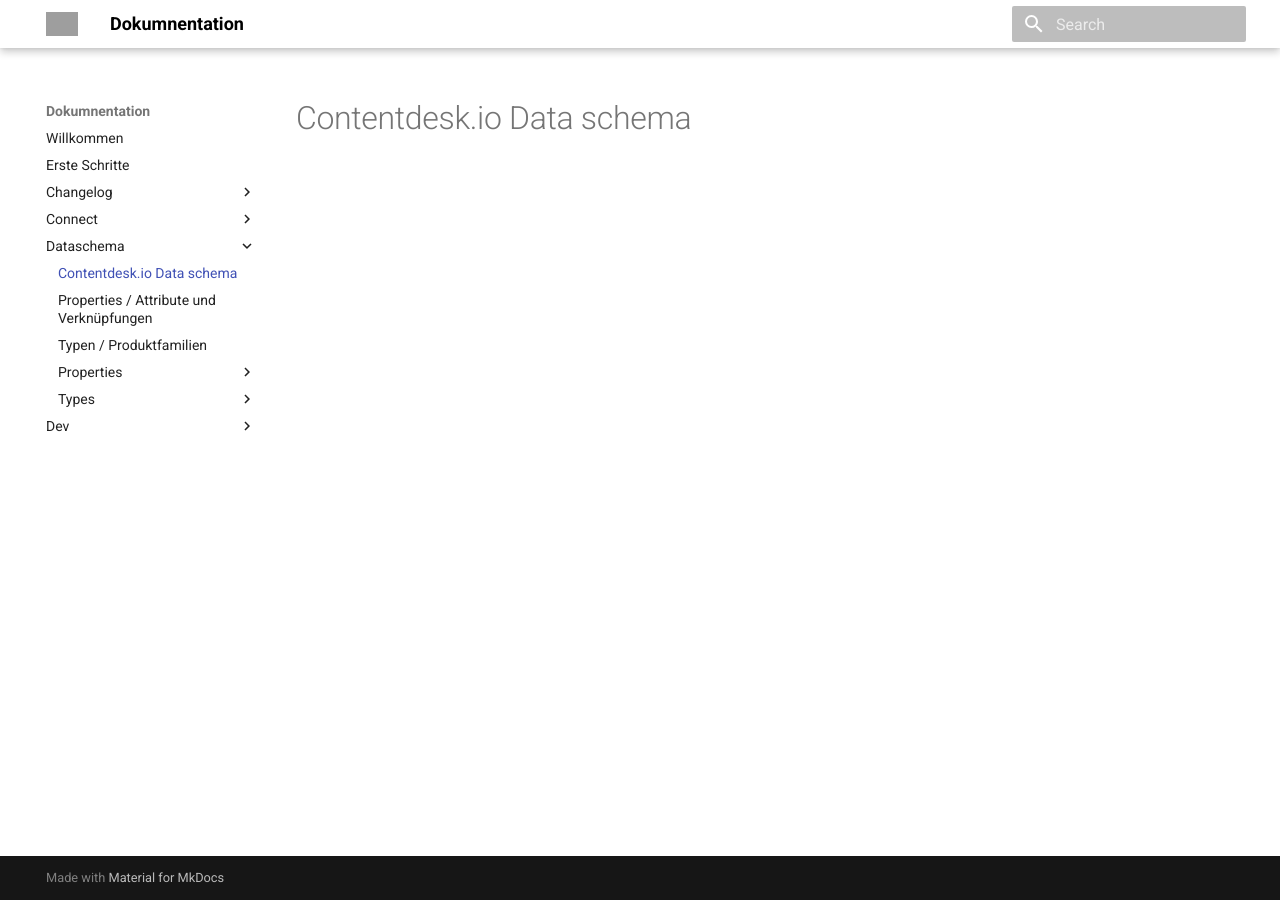
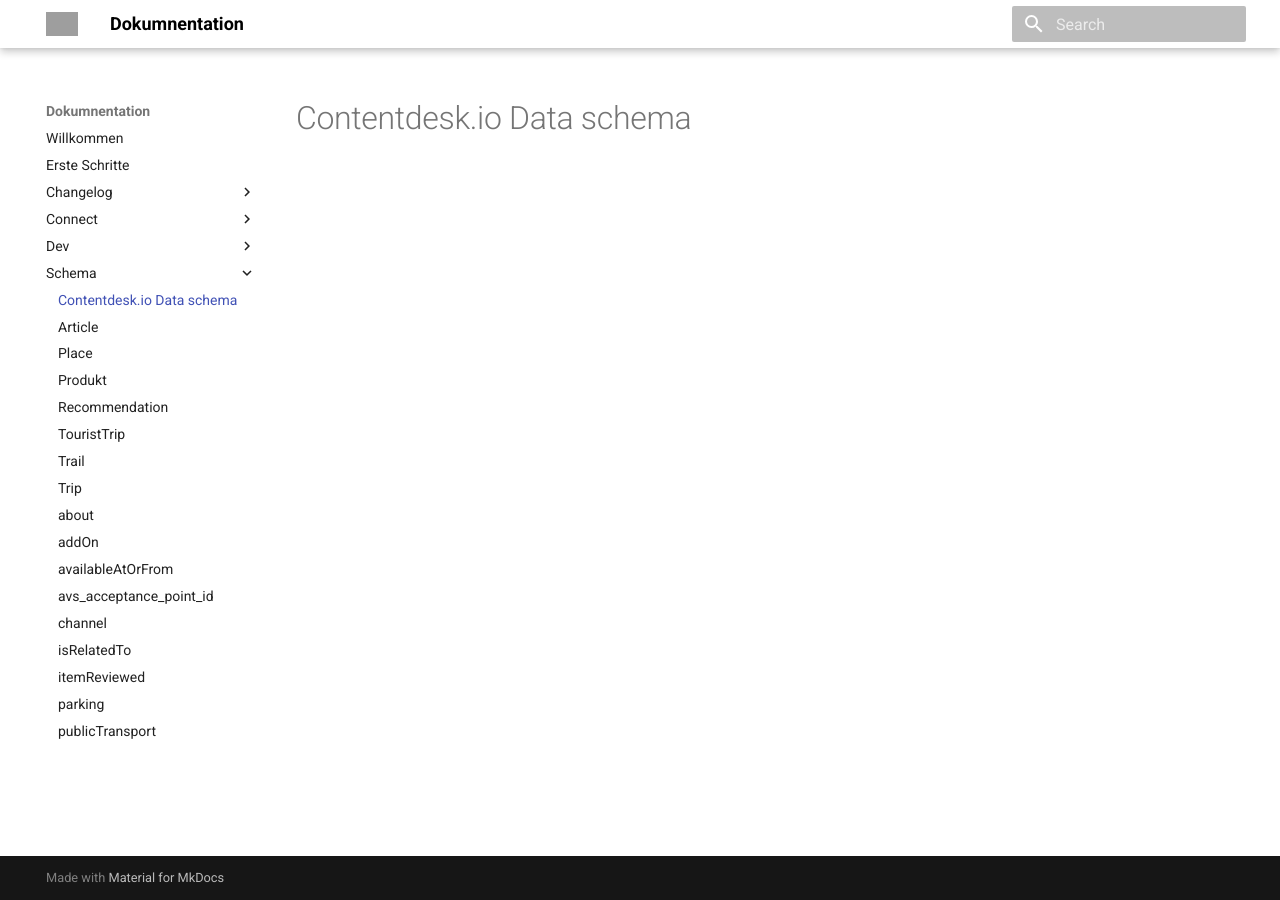
Before and after one commit to tsolenthaler/docs.contentdesk.io, an MkDocs documentation site: the page built from docs/schema/index.md, in a window 1280 px wide. Built offline with MkDocs 1.6.1 and Material for MkDocs 9.7.7, drawn with Linux system fonts in a browser that asks for light colours; grey boxes are pictures that could not be loaded.

Commit message:
Refactor code to remove unused files and improve documentation formatting

```diff
--- a/docs/dataschema/properties.md
+++ /dev/null
@@ -1 +0,0 @@
-# Properties / Attribute und Verknüpfungen
--- a/docs/dataschema/types.md
+++ /dev/null
@@ -1,5 +0,0 @@
-# Typen / Produktfamilien
-
-
-* [Place](Place)
-* [Recommendation](Recommendation)
--- a/docs/dev/projects/glanerlandApp.md
+++ b/docs/dev/projects/glanerlandApp.md
@@ -48,7 +48,7 @@
 
 ### Properties
 
-* availableAtOrFrom 0..n - erhältlich bei oder von
+* [`schema` availableAtOrFrom] 0..n - erhältlich bei oder von
 * itemReviewed 0..n - empfohlene Orte
 * isRelatedTo 0...1 - ist verbunden mit
 * channel
```
Also changed, not shown: docs/schema/Article.md (renamed from docs/dataschema/types/Article.md), docs/schema/Place.md (renamed from docs/dataschema/types/Place.md), docs/schema/Product.md (renamed from docs/dataschema/types/Product.md), docs/schema/Recommendation.md (renamed from docs/dataschema/types/Recommendation.md), docs/schema/TouristTrip.md (renamed from docs/dataschema/types/TouristTrip.md), docs/schema/Trail.md (renamed from docs/dataschema/types/Trail.md), docs/schema/Trip.md (renamed from docs/dataschema/types/Trip.md), docs/schema/about.md (renamed from docs/dataschema/properties/about.md), docs/schema/addOn.md (renamed from docs/dataschema/properties/addOn.md), docs/schema/availableAtOrFrom.md (renamed from docs/dataschema/properties/availableAtOrFrom.md), docs/schema/avs_acceptance_point_id.md (renamed from docs/dataschema/properties/avs_acceptance_point_id.md), docs/schema/channel.md (renamed from docs/dataschema/properties/channel.md), docs/schema/index.md (renamed from docs/dataschema/index.md), docs/schema/isRelatedTo.md (renamed from docs/dataschema/properties/isRelatedTo.md), 3 more files.
